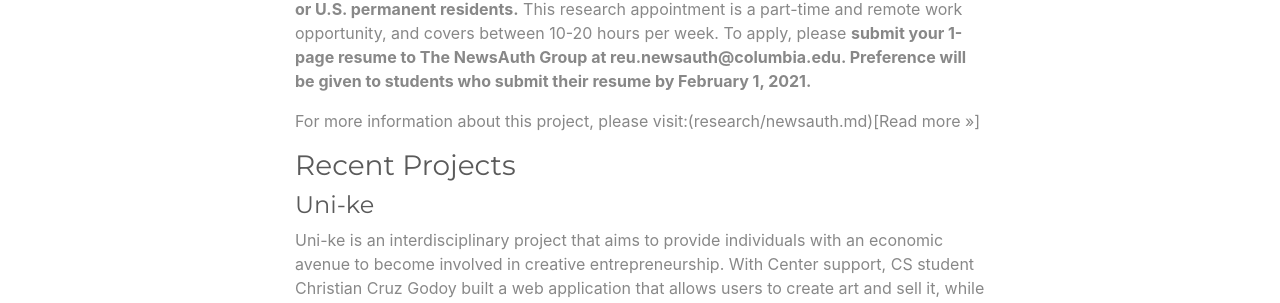
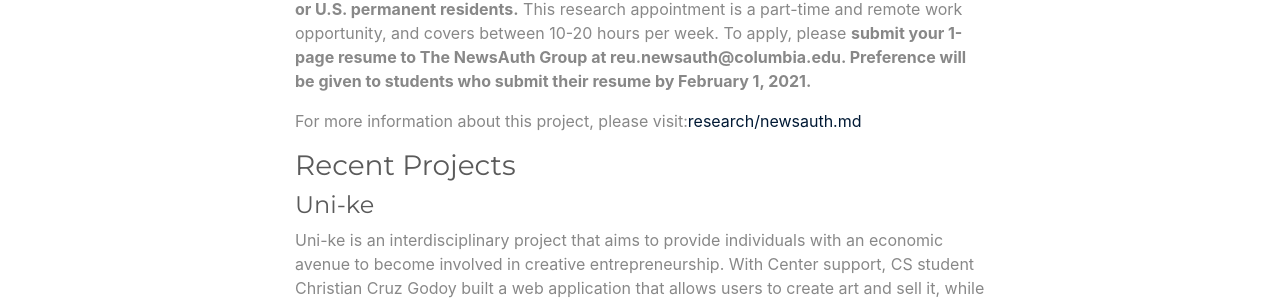
Before and after one commit to datascienceinstitute/data-media-society, a Jekyll site: the page built from projects.md, in a window 1280 px wide. Shown: the part 654-957 px from the top of the page. Built offline with Jekyll 4.4.1, drawn with Linux system fonts in a browser that asks for light colours.

Commit message:
Fix link.

```diff
--- a/projects.md
+++ b/projects.md
@@ -15,7 +15,7 @@ The News Authentication Research Group (NewsAuth) is now accepting applications
 
 **Applicants must be active full-time students at a U.S. college and must be U.S. citizens or U.S. permanent residents.** This research appointment is a part-time and remote work opportunity, and covers between 10-20 hours per week. To apply, please **submit your 1-page resume to The NewsAuth Group at reu.newsauth@columbia.edu. Preference will be given to students who submit their resume by February 1, 2021.**
 
-For more information about this project, please visit:(research/newsauth.md)[Read more >>]
+For more information about this project, please visit:[research/newsauth.md](Read more >>)
 
 
 ### Recent Projects
```
